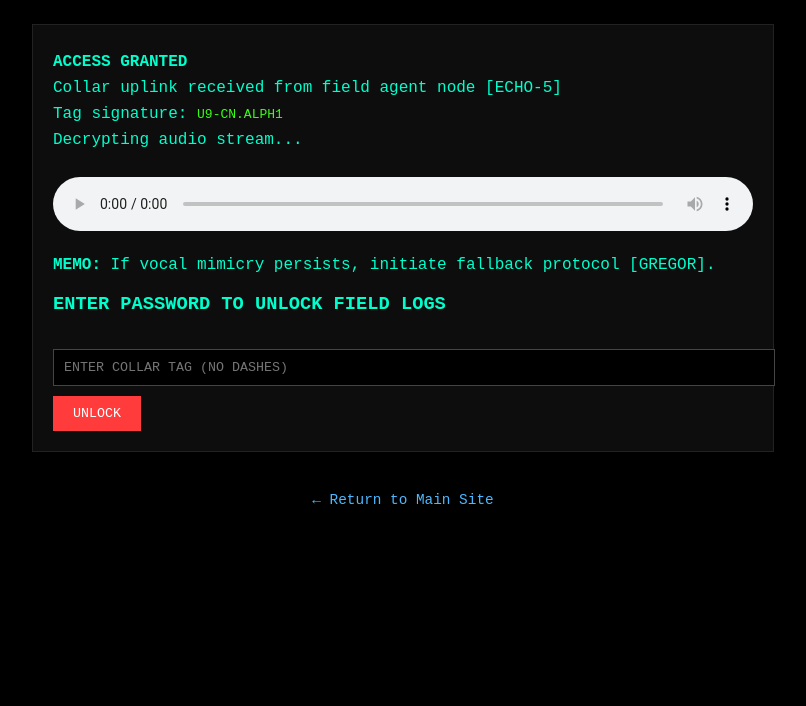
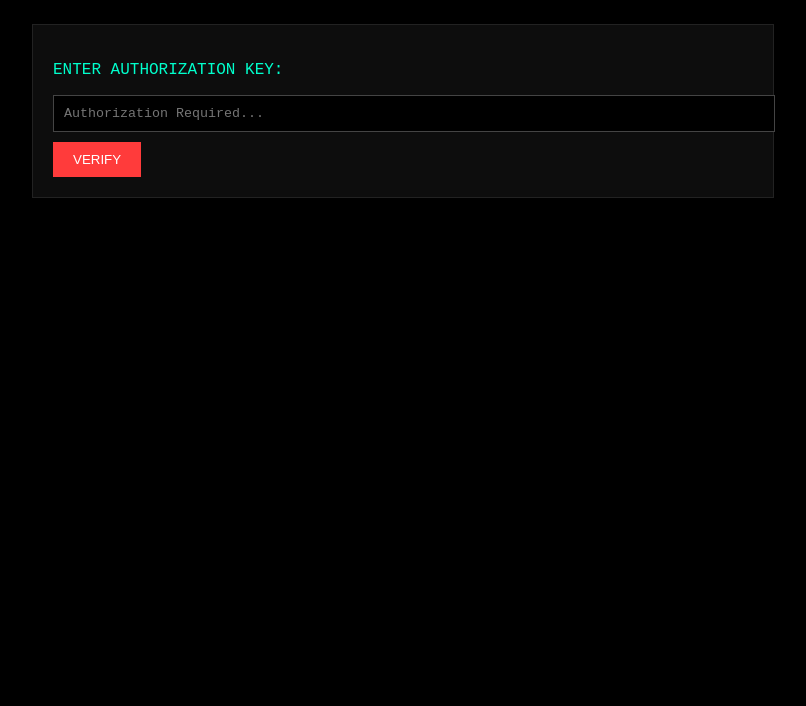
Before and after one commit to SPR112/unit9watch, a plain HTML site: page u9-cn.alph1.html in a window 1280 px wide. Shown: the part 94-800 px from the top of the page, without its empty margins (237-1043 px from the left). Drawn offline with Linux system fonts and the light colour scheme.

Commit message:
Update u9-cn.alph1.html

```diff
--- a/u9-cn.alph1.html
+++ b/u9-cn.alph1.html
@@ -3,10 +3,10 @@
 <head>
   <meta charset="UTF-8">
   <meta name="viewport" content="width=device-width, initial-scale=1.0">
-  <title>Collar Uplink - U9-CN.ALPH1</title>
+  <title>Restricted Uplink</title>
   <style>
     body {
-      background-color: #000000;
+      background-color: #000;
       color: #00ffcc;
       font-family: 'Courier New', Courier, monospace;
       padding: 20px;
@@ -15,68 +15,46 @@
     h1 {
       color: #ff3b3b;
       text-align: center;
+      margin-bottom: 40px;
     }
     .terminal {
+      max-width: 700px;
+      margin: auto;
+      padding: 20px;
       background-color: #0d0d0d;
-      padding: 20px;
       border: 1px solid #222;
-      max-width: 700px;
-      margin: 40px auto;
-    }
-    .terminal p {
-      margin: 0.5em 0;
-    }
-    code {
-      color: #39ff14;
-    }
-    audio {
-      width: 100%;
-      margin-top: 20px;
-    }
-    a {
-      color: #4db8ff;
-      text-decoration: none;
-    }
-    a:hover {
-      text-decoration: underline;
-    }
-    .footer {
-      text-align: center;
-      margin-top: 40px;
-      font-size: 0.9em;
-      color: #444;
     }
     input[type="text"] {
+      width: 100%;
+      padding: 10px;
       background-color: #000;
       color: #00ffcc;
       border: 1px solid #444;
-      padding: 10px;
-      width: 100%;
-      margin-top: 15px;
-      font-family: 'Courier New', Courier, monospace;
+      font-family: inherit;
+      margin-bottom: 10px;
     }
     button {
       background-color: #ff3b3b;
+      color: #fff;
+      padding: 10px 20px;
       border: none;
-      padding: 10px 20px;
-      color: white;
-      margin-top: 10px;
       cursor: pointer;
-      font-family: 'Courier New', Courier, monospace;
     }
-    #log-access {
+    #log {
+      display: none;
       margin-top: 30px;
-      display: none;
       border-top: 1px dashed #444;
       padding-top: 20px;
     }
   </style>
   <script>
-    function verifyPassword() {
-      const input = document.getElementById("pw").value.trim().toUpperCase();
-      const correct = "U9CNALPH1";
-      if (input === correct) {
-        document.getElementById("log-access").style.display = "block";
+    async function verifyPassword() {
+      const input = document.getElementById("pw").value.trim();
+      const hash = await crypto.subtle.digest("SHA-256", new TextEncoder().encode(input));
+      const hex = Array.from(new Uint8Array(hash)).map(b => b.toString(16).padStart(2, '0')).join('');
+      const secretHash = "e81b82d8d71691c4c7ac8370937682f94a6d0d21dbd013abdcf0d8672d1a0401"; // SHA-256 of correct password
+      if (hex === secretHash) {
+        document.getElementById("log").style.display = "block";
       } else {
         alert("ACCESS DENIED");
       }
@@ -84,35 +62,18 @@
   </script>
 </head>
 <body>
-  <h1>Uplink :: U9-CN.ALPH1</h1>
+  <h1>RESTRICTED ACCESS</h1>
+  <div class="terminal">
+    <p>ENTER AUTHORIZATION KEY:</p>
+    <input type="text" id="pw" placeholder="Authorization Required...">
+    <button onclick="verifyPassword()">VERIFY</button>
 
-  <div class="terminal">
-    <p><strong>ACCESS GRANTED</strong></p>
-    <p>Collar uplink received from field agent node [ECHO-5]</p>
-    <p>Tag signature: <code>U9-CN.ALPH1</code></p>
-    <p>Decrypting audio stream...</p>
-
-    <audio controls>
-      <source src="audio/dog_voice_signal.mp3" type="audio/mpeg">
-      Your browser does not support the audio element.
-    </audio>
-
-    <p style="margin-top: 20px;"><strong>MEMO:</strong> If vocal mimicry persists, initiate fallback protocol [GREGOR].</p>
-
-    <h3>ENTER PASSWORD TO UNLOCK FIELD LOGS</h3>
-    <input type="text" id="pw" placeholder="ENTER COLLAR TAG (NO DASHES)">
-    <button onclick="verifyPassword()">UNLOCK</button>
-
-    <div id="log-access">
-      <h4>-- FIELD LOG UPLINK --</h4>
-      <p>June 10, 2025 – Motion detected 7km northeast of Kharkiv perimeter. Infrared picked up bipedal gait pattern.</p>
-      <p>June 11, 2025 – Multiple failed containment signals from Collar ID: U9-CN.ALPH1</p>
-      <p>June 12, 2025 – Unconfirmed footage of audio mimicry. Incident escalated to Level 3.</p>
+    <div id="log">
+      <h3>— GREGOR FIELD LOG —</h3>
+      <p>[CONFIDENTIAL] Retrieval Unit Bravo-6 confirms: subject responds to canine-centric auditory frequencies. Pattern D (Ultrasonic pitch 19.7kHz) causes disorientation.</p>
+      <p>Visual deterrent ineffective. Thermal imaging advised. Do NOT engage physically.</p>
+      <p>Terminate exposure loop by deactivating Project CERBERUS relay. Location: CLASSIFIED.</p>
     </div>
-  </div>
-
-  <div class="footer">
-    <p><a href="index.html">← Return to Main Site</a></p>
   </div>
 </body>
 </html>
```
